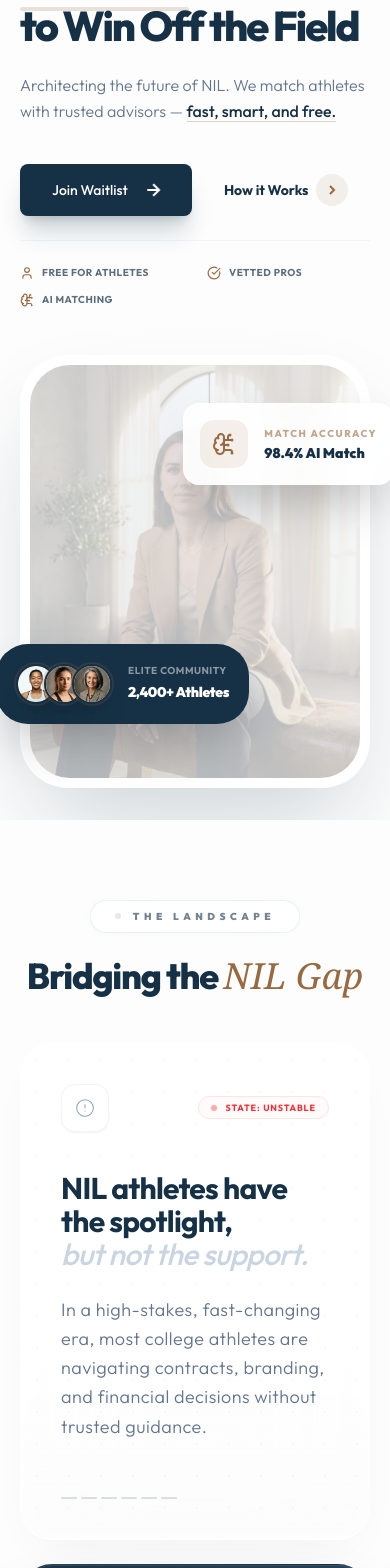
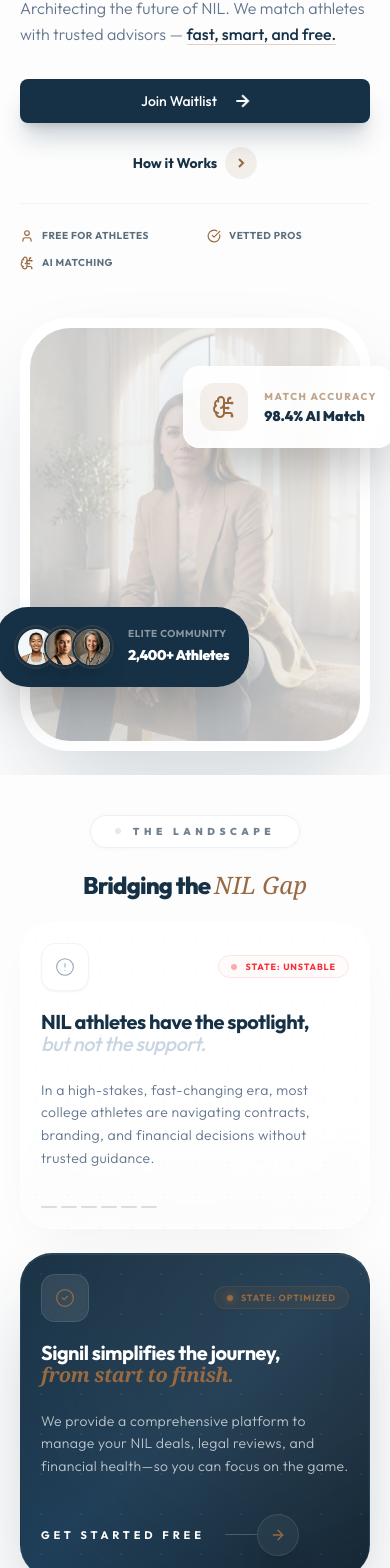
Before and after one commit to bilals2008/signil, a React (Vite) app in the folder client/: page / in a window 390 px wide. Shown: the part 208-1776 px from the top of the page. Built offline with nearby package versions, Linux system fonts and the light colour scheme.

Commit message:
compact ui for small screen of HomePAge

```diff
--- a/client/src/components/HomePage/FinalCTA.jsx
+++ b/client/src/components/HomePage/FinalCTA.jsx
@@ -14,7 +14,7 @@ const STARDUST = [...Array(12)].map((_, i) => ({
 
 const FinalCTA = () => {
     return (
-        <section className="relative w-full bg-[#163146] py-32 lg:py-48 px-5 sm:px-8 lg:px-12 flex flex-col items-center text-center overflow-hidden">
+        <section className="relative w-full bg-[#163146] py-16 lg:py-48 px-5 sm:px-8 lg:px-12 flex flex-col items-center text-center overflow-hidden">
 
             {/* Premium Dark Gradient Background */}
             <div className="absolute inset-0 bg-linear-to-b from-[#163146] to-[#0a1824] -z-10" />
@@ -85,7 +85,7 @@ const FinalCTA = () => {
                 />
 
                 {/* Main Heading */}
-                <h2 className="text-3xl md:text-4xl lg:text-5xl text-white font-black tracking-tighter leading-tight max-w-4xl">
+                <h2 className="text-xl md:text-3xl lg:text-5xl text-white font-black tracking-tighter leading-tight max-w-4xl">
                     Whether you're an athlete looking for guidance or an advisor ready to share your expertise, <span className="text-[#986a41] font-serif italic font-medium">Signil</span> is building the platform that will transform NIL opportunities.
                 </h2>
 
@@ -95,7 +95,7 @@ const FinalCTA = () => {
                         {/* Magnetic Glow Effect */}
                         <div className="absolute -inset-1 border border-[#986a41]/50 rounded-full blur-md opacity-0 group-hover:opacity-100 transition-opacity duration-500" />
 
-                        <MagneticButton className="group bg-[#986a41] hover:bg-[#855c3a] text-white px-8 md:px-11 py-3.5 md:py-4.5 text-base md:text-lg font-black rounded-full transition-all shadow-2xl shadow-[#986a41]/30 hover:shadow-[#986a41]/50 flex items-center gap-4 active:scale-95 border-b-4 border-[#7a5435]">
+                        <MagneticButton className="group bg-[#986a41] hover:bg-[#855c3a] text-white px-8 md:px-11 py-3 md:py-4.5 text-base md:text-lg font-black rounded-full transition-all shadow-2xl shadow-[#986a41]/30 hover:shadow-[#986a41]/50 flex items-center justify-center gap-4 active:scale-95 border-b-4 border-[#7a5435] w-full md:w-auto">
                             Join the Limited Waitlist
                             <motion.svg
                                 animate={{ x: [0, 5, 0] }}
--- a/client/src/components/HomePage/ProblemSolution.jsx
+++ b/client/src/components/HomePage/ProblemSolution.jsx
@@ -5,7 +5,7 @@ import { AlertCircle, CheckCircle2, ArrowRight } from 'lucide-react';
 
 const ProblemSolution = () => {
     return (
-        <section className="w-full relative py-20 lg:py-36 px-5 sm:px-8 lg:px-12 bg-[#fdfdfd] overflow-hidden">
+        <section className="w-full relative py-10 lg:py-36 px-5 sm:px-8 lg:px-12 bg-[#fdfdfd] overflow-hidden">
             {/* Background Decorative Elements */}
             <div className="absolute inset-0 pointer-events-none -z-10">
                 <div className="absolute top-1/4 -left-20 w-[600px] h-[600px] bg-[#986a41]/5 rounded-full blur-[120px] opacity-20" />
@@ -26,7 +26,7 @@ const ProblemSolution = () => {
                 ))}
             </div>
 
-            <div className="max-w-7xl mx-auto flex flex-col gap-12 lg:gap-20">
+            <div className="max-w-7xl mx-auto flex flex-col gap-6 lg:gap-20">
                 {/* Header Section */}
                 <div className="flex flex-col items-center text-center max-w-4xl mx-auto space-y-6">
                     <motion.div
@@ -49,7 +49,7 @@ const ProblemSolution = () => {
                         whileInView={{ opacity: 1, scale: 1 }}
                         viewport={{ once: true }}
                         transition={{ duration: 0.8 }}
-                        className="text-4xl md:text-5xl lg:text-7xl font-extrabold tracking-[-0.035em] text-[#163146] leading-[1.05]"
+                        className="text-2xl md:text-5xl lg:text-7xl font-extrabold tracking-[-0.035em] text-[#163146] leading-[1.05]"
                     >
                         Bridging the <span className="text-[#986a41] italic font-serif font-medium tracking-normal">NIL Gap</span>
                     </motion.h2>
@@ -69,7 +69,7 @@ const ProblemSolution = () => {
                         {/* Elite Border Effect */}
                         <div className="absolute -inset-[1px] bg-linear-to-b from-slate-200/50 to-transparent rounded-4xl -z-10 opacity-50" />
 
-                        <div className="h-full bg-linear-to-b from-white via-white to-slate-50/20 backdrop-blur-3xl p-10 lg:p-12 rounded-4xl border border-white shadow-[0_20px_50px_-20px_rgba(0,0,0,0.06),inset_0_0_20px_rgba(255,255,255,0.5)] flex flex-col gap-10 relative overflow-hidden group">
+                        <div className="h-full bg-linear-to-b from-white via-white to-slate-50/20 backdrop-blur-3xl p-5 lg:p-12 rounded-4xl border border-white shadow-[0_20px_50px_-20px_rgba(0,0,0,0.06),inset_0_0_20px_rgba(255,255,255,0.5)] flex flex-col gap-5 lg:gap-10 relative overflow-hidden group">
                             {/* Micro-dot grid */}
                             <div className="absolute inset-0 opacity-[0.03] pointer-events-none" style={{ backgroundImage: 'radial-gradient(#163146 1px, transparent 1px)', backgroundSize: '32px 32px' }} />
 
@@ -84,11 +84,11 @@ const ProblemSolution = () => {
                             </div>
 
                             <div className="space-y-6 relative z-10">
-                                <h3 className="text-3xl lg:text-[2.2rem] font-bold text-[#163146] leading-[1.1] tracking-tight">
+                                <h3 className="text-xl lg:text-[2.2rem] font-bold text-[#163146] leading-[1.1] tracking-tight">
                                     NIL athletes have the spotlight, <br />
                                     <span className="text-slate-300 font-medium italic">but not the support.</span>
                                 </h3>
-                                <p className="text-slate-500 text-lg leading-relaxed font-light tracking-wide max-w-sm">
+                                <p className="text-slate-500 text-sm lg:text-lg leading-relaxed font-light tracking-wide max-w-sm">
                                     In a high-stakes, fast-changing era, most college athletes are navigating contracts, branding, and financial decisions without trusted guidance.
                                 </p>
                             </div>
@@ -114,7 +114,7 @@ const ProblemSolution = () => {
                         {/* Elite Border Highlight */}
                         <div className="absolute -inset-[1px] bg-linear-to-b from-[#986a41]/30 to-transparent rounded-4xl -z-10" />
 
-                        <div className="h-full bg-linear-to-br from-[#163146] via-[#1c3e5a] to-[#0f2333] p-10 lg:p-12 rounded-4xl shadow-[0_40px_80px_-20px_rgba(22,49,70,0.3),inset_0_1px_1px_rgba(255,255,255,0.1)] flex flex-col gap-10 overflow-hidden relative border border-white/5 group">
+                        <div className="h-full bg-linear-to-br from-[#163146] via-[#1c3e5a] to-[#0f2333] p-5 lg:p-12 rounded-4xl shadow-[0_40px_80px_-20px_rgba(22,49,70,0.3),inset_0_1px_1px_rgba(255,255,255,0.1)] flex flex-col gap-5 lg:gap-10 overflow-hidden relative border border-white/5 group">
                             {/* Elite Glow Pattern */}
                             <div className="absolute -top-40 -right-40 w-[500px] h-[500px] bg-[#986a41]/10 rounded-full blur-[120px] pointer-events-none group-hover:bg-[#986a41]/20 transition-colors duration-1000" />
                             <div className="absolute inset-0 opacity-[0.05] pointer-events-none" style={{ backgroundImage: 'radial-gradient(white 1px, transparent 1px)', backgroundSize: '40px 40px' }} />
@@ -130,11 +130,11 @@ const ProblemSolution = () => {
                             </div>
 
                             <div className="space-y-6 relative z-10">
-                                <h3 className="text-3xl lg:text-[2.2rem] font-bold text-white leading-[1.1] tracking-tight">
+                                <h3 className="text-xl lg:text-[2.2rem] font-bold text-white leading-[1.1] tracking-tight">
                                     Signil simplifies the journey, <br />
                                     <span className="text-[#986a41] italic font-serif">from start to finish.</span>
                                 </h3>
-                                <p className="text-white/70 text-lg leading-relaxed font-light tracking-wide max-w-xl">
+                                <p className="text-white/70 text-sm lg:text-lg leading-relaxed font-light tracking-wide max-w-xl">
                                     We provide a comprehensive platform to manage your NIL deals, legal reviews, and financial health—so you can focus on the game.
                                 </p>
                             </div>
--- a/client/src/pages/Home/HomePage.jsx
+++ b/client/src/pages/Home/HomePage.jsx
@@ -29,7 +29,7 @@ const HomePage = () => {
       <Navbar />
 
       {/* Hero Section */}
-      <section className="relative min-h-[85vh] lg:min-h-screen flex flex-col justify-center px-5 sm:px-8 lg:px-12 overflow-hidden pt-12 lg:pt-24 pb-8 lg:pb-16 bg-[#fdfdfd]">
+      <section className="relative min-h-[85vh] lg:min-h-screen flex flex-col justify-center px-5 sm:px-8 lg:px-12 overflow-hidden pt-6 lg:pt-24 pb-6 lg:pb-16 bg-[#fdfdfd]">
 
         {/* Premium Background: Radial Gradient + Dot Grid */}
         <div className="absolute inset-0 bg-[#fdfdfd] overflow-hidden -z-10">
@@ -65,7 +65,7 @@ const HomePage = () => {
             initial={{ opacity: 0, x: -30 }}
             animate={{ opacity: 1, x: 0 }}
             transition={{ duration: 0.8, ease: "easeOut" }}
-            className="flex flex-col space-y-6 lg:space-y-10 mt-6 lg:mt-0 max-w-2xl lg:max-w-none"
+            className="flex flex-col space-y-4 lg:space-y-10 mt-6 lg:mt-0 max-w-2xl lg:max-w-none"
           >
             {/* Top Tagline */}
             <div className="flex items-center gap-3 lg:gap-4 text-[#163146]/60 text-[10px] lg:text-xs font-bold tracking-[0.2em] uppercase">
@@ -74,7 +74,7 @@ const HomePage = () => {
             </div>
 
             {/* Main Heading */}
-            <h1 className="text-[2.6rem] sm:text-5xl md:text-6xl lg:text-7xl xl:text-[5.8rem] font-extrabold tracking-tighter text-[#163146] leading-[1.1] lg:leading-[1]">
+            <h1 className="text-3xl sm:text-5xl md:text-6xl lg:text-7xl xl:text-[5.8rem] font-extrabold tracking-tighter text-[#163146] leading-[1.1] lg:leading-[1]">
               Empowering
               <br />
               <span className="relative inline-block mt-2">
@@ -114,7 +114,7 @@ const HomePage = () => {
 
             {/* CTA Group */}
             <div className="flex flex-wrap items-center gap-4 lg:gap-8 pt-4">
-              <MagneticButton className="group bg-[#163146] hover:bg-[#0f2333] text-white px-8 lg:px-12 py-4 lg:py-6 text-sm lg:text-base font-bold rounded-full flex items-center gap-3 transition-all shadow-xl shadow-[#163146]/20 hover:shadow-2xl hover:shadow-[#163146]/30 active:scale-95">
+              <MagneticButton className="group bg-[#163146] hover:bg-[#0f2333] text-white px-8 lg:px-12 py-3 lg:py-6 text-sm lg:text-base font-bold rounded-full flex items-center justify-center gap-3 transition-all shadow-xl shadow-[#163146]/20 hover:shadow-2xl hover:shadow-[#163146]/30 active:scale-95 w-full sm:w-auto">
                 Join Waitlist
                 <motion.svg
                   animate={{ x: [0, 5, 0] }}
@@ -126,7 +126,7 @@ const HomePage = () => {
                 </motion.svg>
               </MagneticButton>
 
-              <button className="group text-[#163146] font-bold text-sm lg:text-base flex items-center gap-2 px-4 py-2 rounded-full hover:bg-[#163146]/5 transition-all duration-300">
+              <button className="group text-[#163146] font-bold text-sm lg:text-base flex items-center justify-center gap-2 px-4 py-2 rounded-full hover:bg-[#163146]/5 transition-all duration-300 w-full sm:w-auto">
                 How it Works
                 <div className="w-8 h-8 rounded-full bg-[#986a41]/10 flex items-center justify-center group-hover:bg-[#986a41]/20 transition-colors">
                   <svg className="w-4 h-4 text-[#986a41] group-hover:translate-x-0.5 transition-transform" viewBox="0 0 24 24" fill="none" stroke="currentColor" strokeWidth="3">
```
Also changed, not shown: client/src/components/HomePage/FeaturesSection.jsx (+7 -7 lines), client/src/components/HomePage/FoundersNote.jsx (+5 -5 lines), client/src/components/HomePage/ScoutSection.jsx (+6 -6 lines), client/src/components/layout/Footer.jsx (+5 -5 lines).
